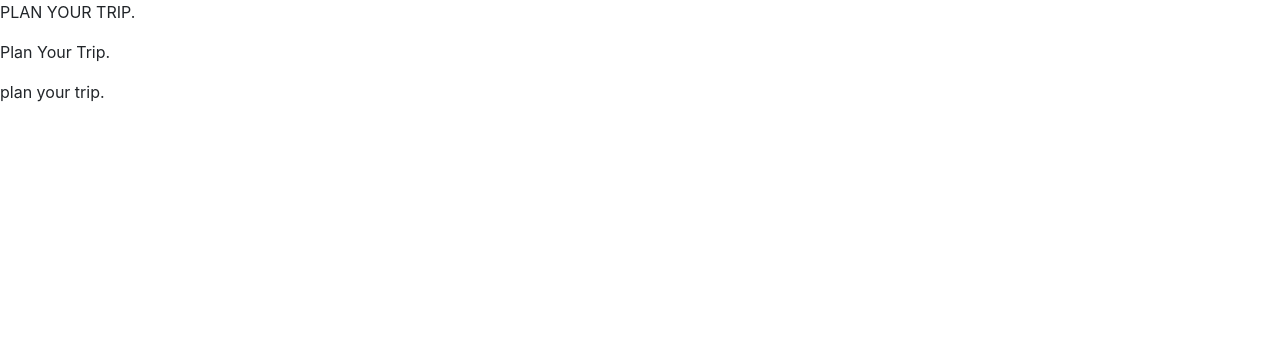
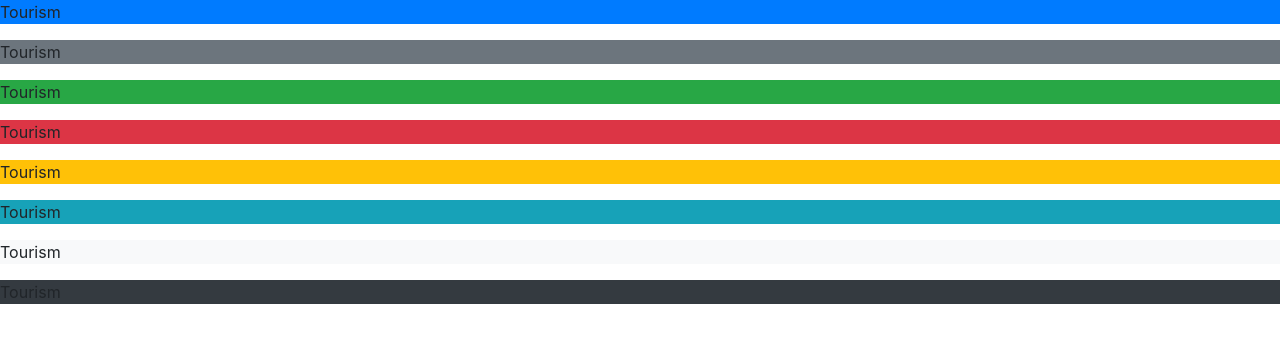
Before and after one commit to LawanGoud/HTML-AND-CSS, a plain HTML site: page Introduction To Bootstrap/index.html in a window 1280 px wide. Drawn offline with nearby package versions, Linux system fonts and the light colour scheme.

Commit message:
Background colors

```diff
--- a/Introduction To Bootstrap/index.html
+++ b/Introduction To Bootstrap/index.html
@@ -24,8 +24,13 @@
     ></script>
   </head>
   <body>
-    <p class="text-uppercase">Plan your TRIP.</p>
-    <p class="text-capitalize">plan your trip.</p>
-    <p class="text-lowercase">PLAN your TRIP.</p>
+    <div class="bg-primary"><p>Tourism</p></div>
+    <div class="bg-secondary"><p>Tourism</p></div>
+    <div class="bg-success"><p>Tourism</p></div>
+    <div class="bg-danger"><p>Tourism</p></div>
+    <div class="bg-warning"><p>Tourism</p></div>
+    <div class="bg-info"><p>Tourism</p></div>
+    <div class="bg-light"><p>Tourism</p></div>
+    <div class="bg-dark"><p>Tourism</p></div>
   </body>
 </html>
```
Also changed, not shown: 1 other file.
